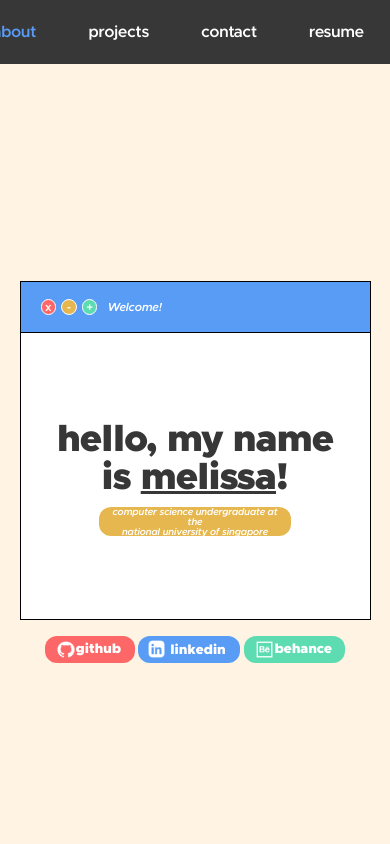
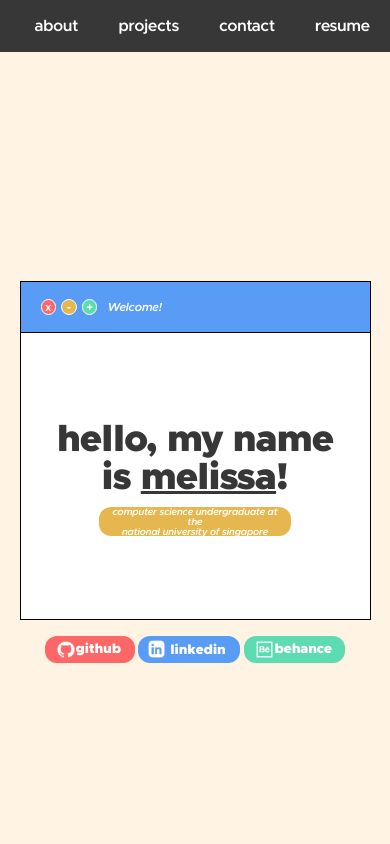
Before and after one commit to melissaharijanto/web-v1, a React (Create React App) app: page / in a window 390 px wide. Shown: the top 844 px of the page. Built offline with nearby package versions, Linux system fonts and the light colour scheme.

Commit message:
Fix minor issues with navbar

```diff
--- a/src/App.js
+++ b/src/App.js
@@ -2,6 +2,7 @@ import './App.css';
 import NavigationBar from './components/NavigationBar';
 import About from './pages/About';
 import Intro from './pages/Intro';
+import Projects from './pages/Projects';
 
 function App() {
 
@@ -11,6 +12,7 @@ function App() {
       <div className='content'>
         <Intro/>
         <About/>
+        <Projects/>
       </div>
 
     </div>
--- a/src/components/NavigationBar.js
+++ b/src/components/NavigationBar.js
@@ -2,11 +2,14 @@ import '../styles.css';
 import Logo from '../images/logo.png';
 const NavigationBar = () => {
     return (
-        <div className='navigation-bar'>
+        <div className='topbar'>
+            <img src={Logo} alt="melissaharijanto" className='logo'/>
+            <div className='navigation-bar'>
             <a href="#about" className='navigation-link'>about</a>
-            <a href="#placeholder" className='navigation-link'>projects</a>
+            <a href="#projects" className='navigation-link'>projects</a>
             <a href="#placeholder" className='navigation-link'>contact</a>
             <a href="https://drive.google.com/file/d/1L8POkttcbFa-k3ISztDwkUAnVZtyVIe6/view?usp=sharing" className='navigation-link'>resume</a>
+        </div>
         </div>
     );
 }
--- /dev/null
+++ b/src/pages/Projects.js
@@ -0,0 +1,11 @@
+import React from 'react';
+import '../styles.css';
+
+const Projects = () => {
+    return (
+        <div className='projects' id='projects'>
+        </div>
+    )
+}
+
+export default Projects;
--- a/src/styles.css
+++ b/src/styles.css
@@ -221,7 +221,11 @@
 
 /* Navigation tab */
 .logo {
-  height: 30px;
+  height: 60px;
+  padding-top: 2.5px;
+  padding-left: 25px;
+  position: relative;
+  float: left;
 }
 
 .left-align {
@@ -229,13 +233,20 @@
   text-align: left;
 }
 
+.topbar {
+  position: fixed;
+  display: block;
+  float: left;
+  width: 100%;
+  background-color: var(--grey);
+  top: 0;
+}
 
 .navigation-bar {
   overflow: hidden;
+  top: 0;
   background-color: var(--grey);
-  position: fixed; /* Set the navbar to fixed position */
-  top: 0; /* Position the navbar at the top of the page */
-  width: 100%; /* Full width */
+  position: relative; /* Set the navbar to fixed position */
   display: flex;
   justify-content: right;
   flex-direction: row;
@@ -248,6 +259,24 @@
   padding: 24px 26px;
   text-decoration: none;
   font-family: Metropolis-SemiBold;
+  font-size: 19px;
+}
+
+@media screen and (max-width: 1024px) {
+  .navigation-link {
+    display: block;
+    color: white;
+    text-align: center;
+    padding: 18px 20px;
+    text-decoration: none;
+    font-family: Metropolis-SemiBold;
+    font-size: 16px;
+  }
+
+  .logo {
+    display: none;
+  }
+
 }
 
 .navigation-link:hover {
@@ -256,13 +285,6 @@
 
 .semibold-font {
   font-family: Metropolis-SemiBold;
-}
-
-@media screen and (max-width: 500px) {
-  .navigation-bar a {
-    float: none;
-    display: block;
-  }
 }
 
 /* About */
@@ -448,3 +470,13 @@
   align-items: center;
   flex-direction: column;
 }
+
+.projects {
+  background-color: var(--light-beige);
+  min-height: 100vh;
+  display: flex;
+  flex-direction: column;
+  align-items: center;
+  justify-content: center;
+  font-size: calc(10px + 2vmin);
+}
```
Also changed, not shown: src/images/logo.png.
